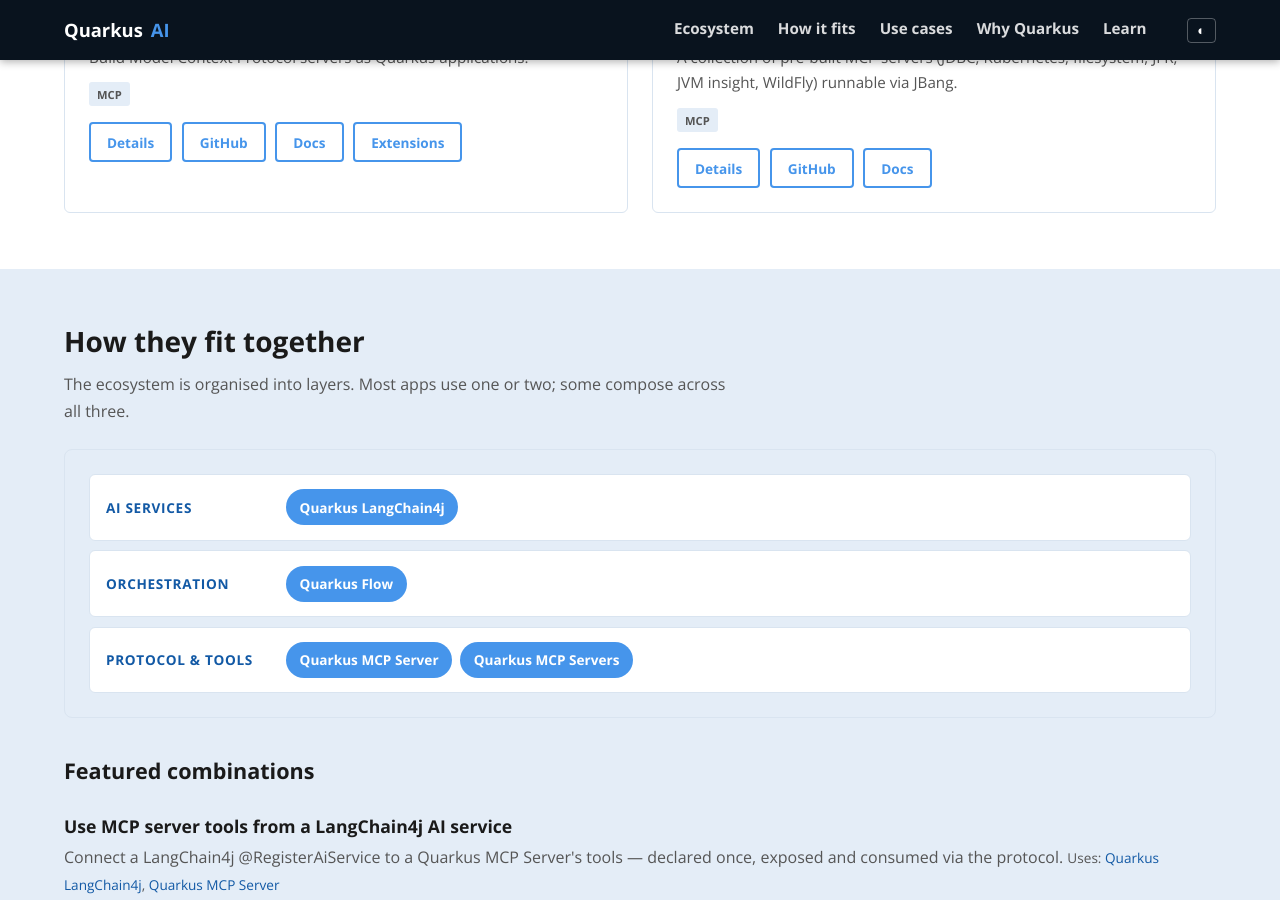
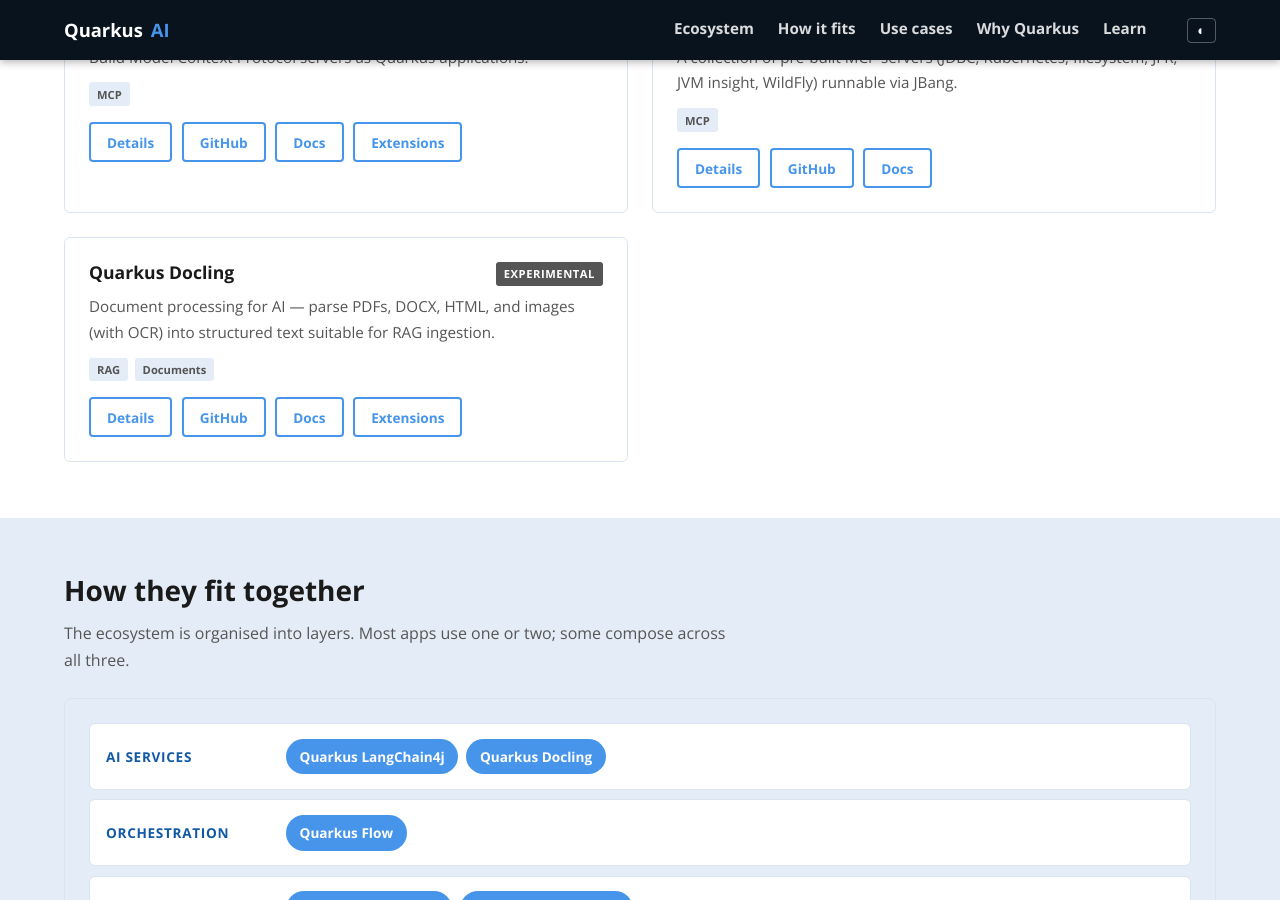
Before and after one commit to Rikkola/quarkus-ai-website, a Jekyll site: the page built from index.html, in a window 1280 px wide and 900 px high, scrolled down 1183 px. Built offline with Jekyll 4.4.1, drawn with Linux system fonts in a browser that asks for light colours.

Commit message:
feat: add Quarkus Docling to the ecosystem

```diff
--- a/_data/ecosystem.yml
+++ b/_data/ecosystem.yml
@@ -36,3 +36,13 @@
   maturity: preview
   repo: https://github.com/quarkiverse/quarkus-mcp-servers
   docs: https://github.com/quarkiverse/quarkus-mcp-servers
+
+- slug: docling
+  name: Quarkus Docling
+  summary: Document processing for AI — parse PDFs, DOCX, HTML, and images (with OCR) into structured text suitable for RAG ingestion.
+  layer: ai-services
+  tags: [RAG, Documents]
+  maturity: experimental
+  repo: https://github.com/quarkiverse/quarkus-docling
+  docs: https://docs.quarkiverse.io/quarkus-docling/dev/index.html
+  extension_url: https://quarkus.io/extensions/?categories=AI&search-regex=Docling
--- /dev/null
+++ b/_ecosystem/docling.md
@@ -0,0 +1,41 @@
+---
+slug: docling
+name: Quarkus Docling
+summary: Document processing for AI — parse PDFs, DOCX, HTML, and images (with OCR) into structured text suitable for RAG ingestion.
+maturity: experimental
+tags: [RAG, Documents]
+pairs_with: [langchain4j]
+---
+
+## Summary
+
+Quarkus Docling brings the [Docling](https://github.com/DS4SD/docling) document-processing service into Quarkus. The current implementation is a REST client over Docling's Serve API: send a document in, get parsed, structured output back.
+
+The primary use is **RAG ingestion** — turn diverse source formats (PDF, DOCX, XLSX, HTML, images with OCR) into the kind of clean text a vector store can index. Upstream Docling integrates with LangChain, LlamaIndex, and others; the Quarkus extension's roadmap targets unifying its output with the LangChain4j `Document` abstraction so the two compose directly.
+
+## Status
+
+| | |
+|---|---|
+| Maturity | Experimental |
+| Repository | [quarkiverse/quarkus-docling](https://github.com/quarkiverse/quarkus-docling) |
+| Documentation | [docs.quarkiverse.io/quarkus-docling/dev](https://docs.quarkiverse.io/quarkus-docling/dev/index.html) |
+| Upstream project | [DS4SD/docling](https://github.com/DS4SD/docling) |
+| Extensions | [Browse on quarkus.io →](https://quarkus.io/extensions/?categories=AI&search-regex=Docling) |
+
+## What you can build with it
+
+- **RAG ingestion pipelines** — convert a mixed corpus (PDFs, Office docs, HTML pages, scanned images) into clean text chunks for a vector store.
+- **PDF understanding services** — handle layout-rich PDFs including tables and figures, not just plain text extraction.
+- **OCR-backed document Q&A** — parse scanned documents and feed them into an AI service for question answering.
+- **Format-agnostic document APIs** — expose a single endpoint that normalises whatever your users upload.
+
+## Quickstart
+
+See the [Getting Started guide](https://docs.quarkiverse.io/quarkus-docling/dev/index.html) for the full walkthrough.
+
+## Where to go next
+
+- [Documentation](https://docs.quarkiverse.io/quarkus-docling/dev/index.html)
+- [Source on GitHub](https://github.com/quarkiverse/quarkus-docling)
+- [Upstream Docling project](https://github.com/DS4SD/docling)
--- a/_ecosystem/langchain4j.md
+++ b/_ecosystem/langchain4j.md
@@ -4,7 +4,7 @@
 summary: Declarative AI services, RAG, tool-calling, and MCP client integration built on the LangChain4j library.
 maturity: preview
 tags: [RAG, Agents, MCP, Tool-calling]
-pairs_with: [flow, mcp-server, mcp-servers]
+pairs_with: [flow, mcp-server, mcp-servers, docling]
 ---
 
 ## Summary
```
